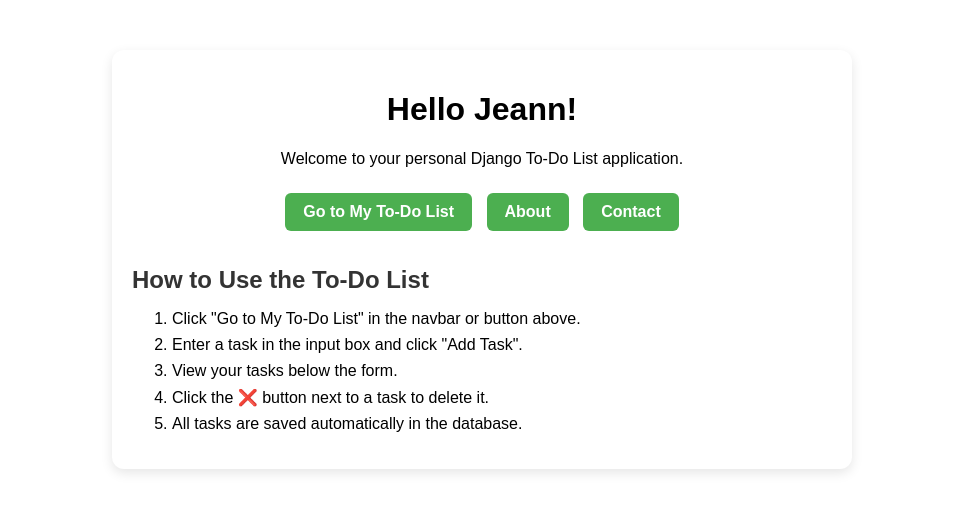
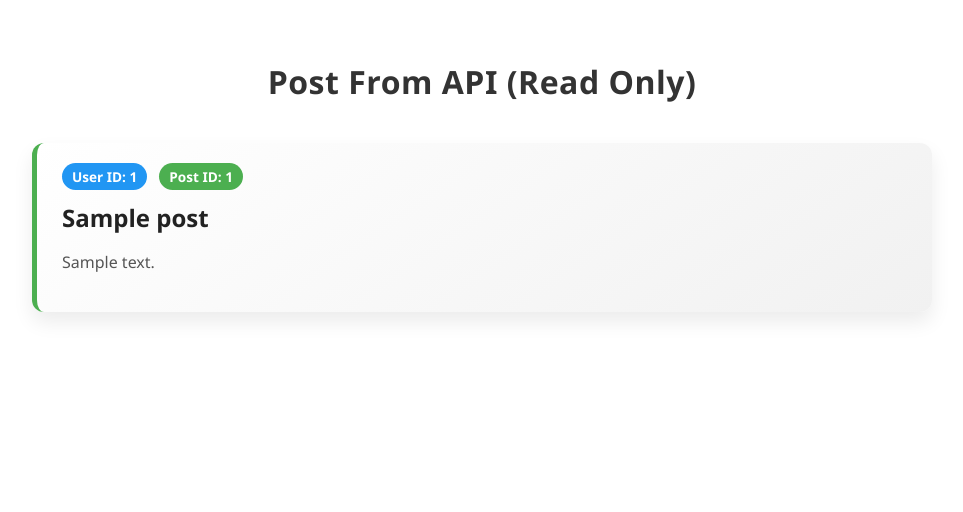
Before and after one commit to jheann21/django_todo, a Django app: template myapp/templates/myapp/homepage.html in a window 1280 px wide. Shown: the part 46-558 px from the top of the page, without its empty margins (158-1121 px from the left). Run offline with Django 5.2, Linux system fonts and the light colour scheme; the template is opened without the code that fills it: most values are stand-ins (such as "Sample title", 1, 10 or a date in 2020).

Commit message:
Add API in Homepage (Act_2)

```diff
--- a/myapp/templates/myapp/homepage.html
+++ b/myapp/templates/myapp/homepage.html
@@ -3,71 +3,108 @@
 {% block title %}Home{% endblock %}
 
 {% block content %}
-<div class="homepage-container">
-    <h1>Hello Jeann!</h1>
-    <p>Welcome to your personal Django To-Do List application.</p>
+<div class="posts-container">
+    <h1>Post From API (Read Only)</h1>
 
-    <div class="links">
-        <a class="btn" href="{% url 'todolist' %}">Go to My To-Do List</a>
-        <a class="btn" href="{% url 'about' %}">About</a>
-        <a class="btn" href="{% url 'contact' %}">Contact</a>
-    </div>
-
-    <section class="documentation">
-        <h2>How to Use the To-Do List</h2>
-        <ol>
-            <li>Click "Go to My To-Do List" in the navbar or button above.</li>
-            <li>Enter a task in the input box and click "Add Task".</li>
-            <li>View your tasks below the form.</li>
-            <li>Click the ❌ button next to a task to delete it.</li>
-            <li>All tasks are saved automatically in the database.</li>
-        </ol>
-    </section>
+    {% for post in posts %}
+        <div class="post-card">
+            <div class="post-header">
+                <span class="post-badge user-badge">User ID: {{ post.userId }}</span>
+                <span class="post-badge id-badge">Post ID: {{ post.id }}</span>
+            </div>
+            <h2 class="post-title">{{ post.title }}</h2>
+            <p class="post-body">{{ post.body }}</p>
+        </div>
+    {% endfor %}
 </div>
 
 <style>
-.homepage-container {
-    max-width: 700px;
-    margin: 30px auto;
-    padding: 20px;
-    background: #fff;
-    border-radius: 12px;
-    box-shadow: 0 4px 12px rgba(0,0,0,0.1);
-    text-align: center;
+/* Container */
+.posts-container {
+    max-width: 900px;
+    margin: 40px auto;
+    padding: 0 20px;
+    font-family: 'Segoe UI', Tahoma, Geneva, Verdana, sans-serif;
 }
 
-.links {
-    margin: 20px 0;
+.posts-container h1 {
+    text-align: center;
+    margin-bottom: 40px;
+    color: #333;
+    font-size: 2rem;
+    letter-spacing: 0.5px;
 }
 
-.links .btn {
-    display: inline-block;
-    text-decoration: none;
-    padding: 10px 18px;
-    margin: 5px;
-    border-radius: 6px;
-    background-color: #4CAF50;
-    color: white;
-    font-weight: bold;
-    transition: 0.3s;
+/* Post Card */
+.post-card {
+    background: linear-gradient(145deg, #ffffff, #f1f1f1);
+    border-left: 5px solid #4CAF50;
+    border-radius: 12px;
+    padding: 20px 25px;
+    margin-bottom: 25px;
+    box-shadow: 0 10px 20px rgba(0,0,0,0.08);
+    transition: transform 0.3s, box-shadow 0.3s, border-left 0.3s;
 }
 
-.links .btn:hover {
-    background-color: #45a049;
+.post-card:hover {
+    transform: translateY(-6px);
+    box-shadow: 0 15px 30px rgba(0,0,0,0.15);
+    border-left: 5px solid #2196F3;
 }
 
-.documentation {
-    text-align: left;
-    margin-top: 30px;
+/* Post header badges */
+.post-header {
+    display: flex;
+    gap: 12px;
+    margin-bottom: 12px;
 }
 
-.documentation h2 {
-    color: #333;
-    margin-bottom: 10px;
+.post-badge {
+    padding: 4px 10px;
+    border-radius: 20px;
+    font-size: 0.85rem;
+    font-weight: bold;
+    color: #fff;
 }
 
-.documentation ol li {
-    margin: 8px 0;
+.user-badge {
+    background-color: #2196F3; /* Blue for User ID */
+}
+
+.id-badge {
+    background-color: #4CAF50; /* Green for Post ID */
+}
+
+/* Post title */
+.post-title {
+    font-size: 1.5rem;
+    color: #222;
+    margin: 0 0 10px 0;
+    line-height: 1.3;
+}
+
+/* Post body */
+.post-body {
+    font-size: 1rem;
+    line-height: 1.7;
+    color: #555;
+    white-space: pre-line; /* keeps new lines from API */
+}
+
+/* Responsive for mobile */
+@media screen and (max-width: 600px) {
+    .post-card {
+        padding: 15px 20px;
+    }
+
+    .post-title {
+        font-size: 1.2rem;
+    }
+
+    .post-badge {
+        font-size: 0.75rem;
+        padding: 3px 8px;
+    }
 }
 </style>
 {% endblock %}
```
Also changed, not shown: myapp/views.py (+11 -1 lines).
